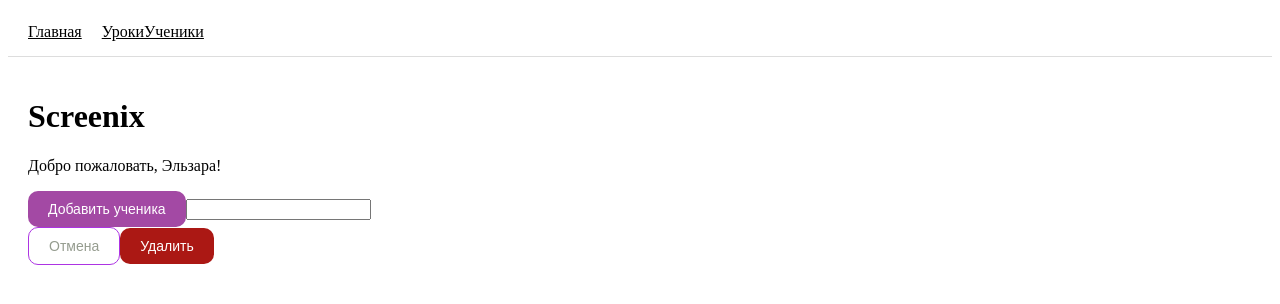
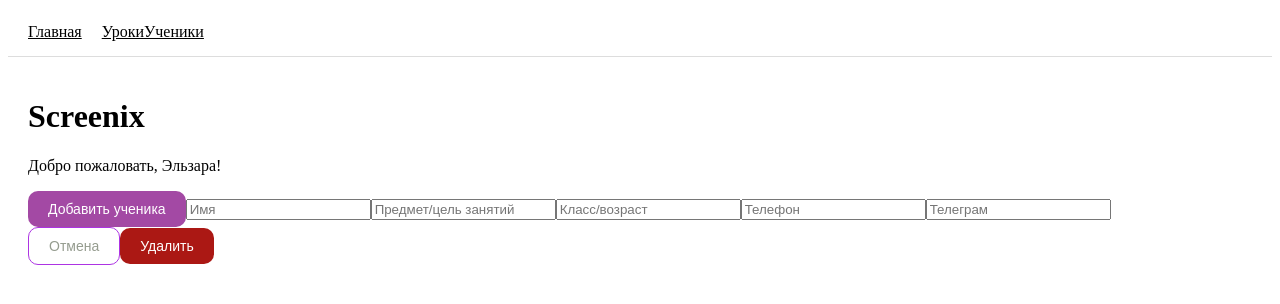
Before and after one commit to ElzaraA/screenix, a React (Vite) app: page / in a window 1280 px wide. Shown: the top 304 px of the page. Built offline with nearby package versions, Linux system fonts and the light colour scheme; no server answers.

Commit message:
feat: extend add-pupil form with subject, age and contacts

```diff
--- a/src/api/pupils.js
+++ b/src/api/pupils.js
@@ -14,6 +14,6 @@
 export async function deletePupil(id){
     await fetch(`${API_URL}/pupils/${id}`,{method: 'DELETE'})
 }
-export async function addPupil(name){
-    await fetch (`${API_URL}/pupils`, {method: 'POST', headers: {'Content-Type': 'application/json'},body: JSON.stringify({name: name})})
+export async function addPupil(pupilData){
+    await fetch (`${API_URL}/pupils`, {method: 'POST', headers: {'Content-Type': 'application/json'},body: JSON.stringify(pupilData)})
 }
--- a/src/pages/MainPage.jsx
+++ b/src/pages/MainPage.jsx
@@ -5,13 +5,32 @@
 import { addPupil } from '../api/pupils.js'
 function MainPage(){
     const [name, setName ] = useState ('')
+    const [subject, setSubject] = useState('')
+    const [age, setAge] = useState('')
+    const [phone, setPhone] = useState('')
+    const [telegram, setTelegram] = useState('')
+
     function handleSubmit(e){
     e.preventDefault()
     if (!name.trim()){
         return
     }
-    addPupil(name)
-        .then(() => setName(''))
+    const pupilData = {
+        name: name,
+        subject: subject,
+        age: Number(age),
+        contacts:{
+            phone: phone,
+            telegram: telegram
+        }
+    }
+    addPupil(pupilData)
+        .then(() => {setName('')
+            setSubject('')
+            setAge('')
+            setPhone('')
+            setTelegram('')
+        })
 }
     return(
         <main style={{padding:'20px'}}>
@@ -21,7 +40,11 @@
             <div style = {{}}>
                 <form onSubmit={handleSubmit}>
                     <Button variant="primary" type="submit">Добавить ученика</Button>
-                    <input value={name} onChange={(e) => setName(e.target.value)} />
+                    <input value={name} placeholder = "Имя" onChange={(e) => setName(e.target.value)} />
+                    <input value={subject} placeholder = "Предмет/цель занятий" onChange={(e) => setSubject(e.target.value)} />
+                    <input value={age} placeholder = "Класс/возраст" onChange={(e) => setAge(e.target.value)} />
+                    <input value={phone} placeholder = "Телефон" onChange={(e) => setPhone(e.target.value)} />
+                    <input value={telegram} placeholder = "Телеграм" onChange={(e) => setTelegram(e.target.value)} />
                 </form>
                 <Button variant="secondary">Отмена</Button>
                 <Button variant="danger">Удалить</Button>
```
